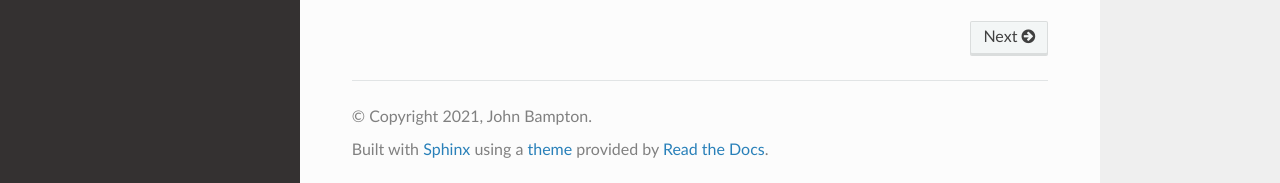
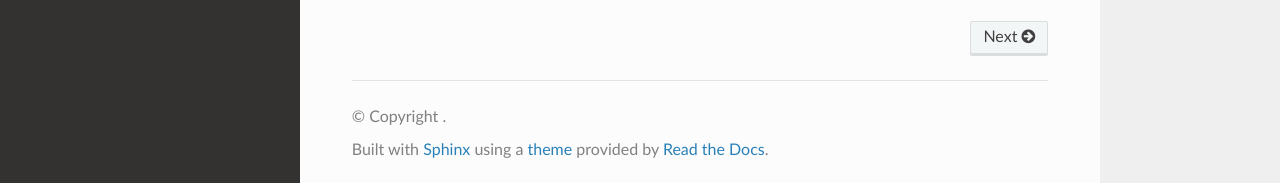
Before and after one commit to OmegaMath/omega, a Sphinx documentation site: the page built from docs/source/index.rst, in a window 1280 px wide and 1166 px high. Shown: the part 980-1163 px from the top of the window. Built offline with Sphinx 7.4.7 and the Read the Docs theme 2.0.0, drawn with Linux system fonts in a browser that asks for light colours.

Commit message:
Update conf.py

```diff
--- a/docs/source/conf.py
+++ b/docs/source/conf.py
@@ -18,7 +18,6 @@
 # -- Project information -----------------------------------------------------
 
 project = 'OmegaMath'
-copyright = '2021, John Bampton'
 author = 'John Bampton'
 
 
```
